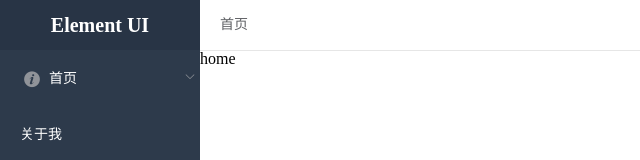
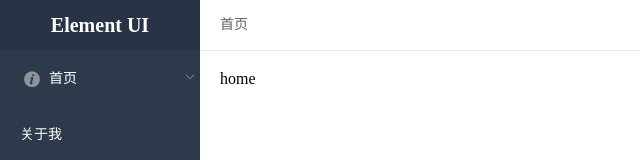
Before and after one commit to LucaLJX/ts-vue-pro, a Vue app: page /home in a window 1280 px wide. Shown: the top 160 px of the page, without its empty margins (0-640 px from the left). Built offline with nearby package versions, Linux system fonts and the light colour scheme.

Commit message:
U - content的样式

```diff
--- a/src/views/dashboard/index.scss
+++ b/src/views/dashboard/index.scss
@@ -48,5 +48,9 @@
         padding-left: 20px;
       }
     }
+
+    .content {
+      margin: 20px 20px 0 20px;
+    }
   }
 }
```
